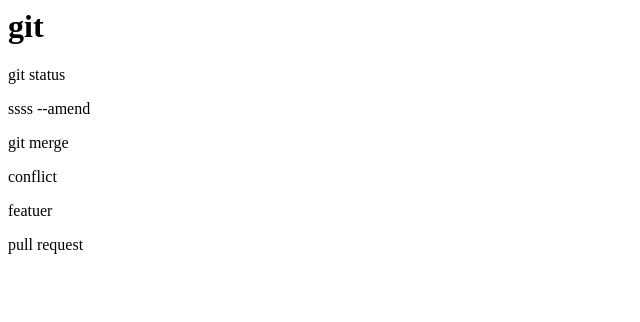
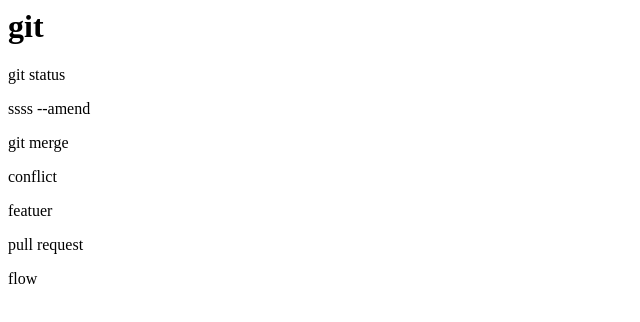
Before and after one commit to gaodi16366/git_tutorial, a plain HTML site: page index.html in a window 1280 px wide. Shown: the full height of the page, 0-640 px from the left. Drawn offline with Linux system fonts and the light colour scheme.

Commit message:
git hub flow

```diff
--- a/index.html
+++ b/index.html
@@ -5,3 +5,4 @@ ssss --amend
 <p>conflict</p>
 <p>featuer</p>
 <p>pull request</p>
+<p>flow</p>
```
